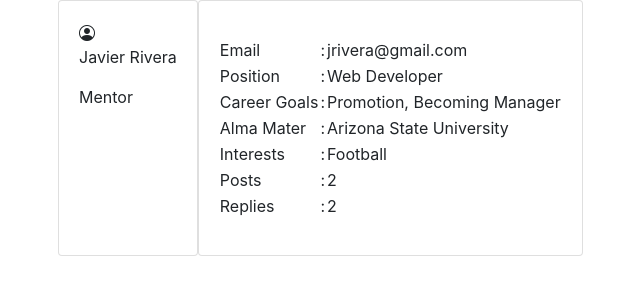
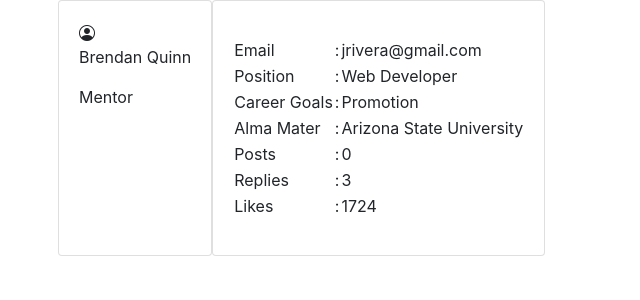
Before and after one commit to ririto90/CIS440-Capstone-Build-2, a PHP site: page /profile.php in a window 1280 px wide. Shown: the part 80-380 px from the top of the page, without its empty margins (12-652 px from the left). Run offline with PHP 8.4, Linux system fonts and the light colour scheme.

Commit message:
Almost done

```diff
--- a/html/profile.php
+++ b/html/profile.php
@@ -4,20 +4,18 @@
     <meta charset="UTF-8">
     <meta http-equiv="X-UA-Compatible" content="IE=edge">
     <meta name="viewport" content="width=device-width, initial-scale=1.0">
-    <!-- Bootstrap CSS -->
+
     <link rel="stylesheet" href="https://maxcdn.bootstrapcdn.com/bootstrap/4.5.2/css/bootstrap.min.css">
-    <!-- jQuery library -->
+
     <script src="https://ajax.googleapis.com/ajax/libs/jquery/3.5.1/jquery.min.js"></script>
-    <!-- Popper JS -->
     <script src="https://cdnjs.cloudflare.com/ajax/libs/popper.js/1.16.0/umd/popper.min.js"></script>
-    <!-- Latest compiled JavaScript -->
     <script src="https://maxcdn.bootstrapcdn.com/bootstrap/4.5.2/js/bootstrap.min.js"></script>
-    <!-- Bootstrap Icons -->
+
     <link rel="stylesheet" href="https://cdn.jsdelivr.net/npm/bootstrap-icons@1.10.3/font/bootstrap-icons.css">
-	<!-- CSS file -->
 	<link rel="stylesheet" type="text/css" href="../style.css">
-	<!-- Javascript -->
+
 	<script type="text/javascript" src="../javascript.js"></script>
+
     <title>Mentor/Mentee Forum</title>
 </head>
 <body class="scroll-top" data-bs-spy="scroll" data-bs-target=".navbar">
@@ -30,7 +28,7 @@
 		<div class="collapse navbar-collapse" id="navbarNavAltMarkup">
         <div class="navbar-nav">
             <a href="./disscussion_board.php" class="nav-link">Discussion</a>
-				<a href="./leaderboard.php" class="nav-link">Leaders</a>
+            <a href="./leaderboard.php" class="nav-link">Leaderboard</a>
             <a href="./prizes.php" class="nav-link">Prizes</a>
             <a onclick="logOut()" class="nav-link">Log Out</a>
         </div>
@@ -38,10 +36,12 @@
 		</div>
 		</div>
     </nav>
+
 <header>
 		<h1 class="page-title">My Profile</h1>
 		<h7 class="page-subtitle">"To be yourself in a world that is constantly trying to make you something else is the greatest accomplishment." ― Ralph Waldo Emerson</h7>
 </header>
+
 <main>
     <div class="container">
         <section id="profileCard">
@@ -50,7 +50,7 @@
         <div class="card-body">
         <div class="card-text">
             <i id="profile" class="bi bi-person-circle"></i>
-                                <p id="name">Javier Rivera</p>
+            <p id="name">Brendan Quinn</p>
             <p id="role">Mentor</p>
         </div>
         </div>
@@ -73,7 +73,7 @@
         <tr>
             <td>Career Goals</td>
             <td>:</td>
-                                        <td>Promotion, Becoming Manager</td>
+            <td>Promotion</td>
             </tr>
         <tr>
             <td>Alma Mater</td>
@@ -81,22 +81,23 @@
             <td>Arizona State University</td>
         </tr>
         <tr>
-                                        <td>Interests</td>
-                                        <td>:</td>
-                                        <td>Football</td>
-                                    </tr>
-                                    <tr>
             <td>Posts</td>
             <td>:</td>
-                                        <td>2</td>
+            <td>0</td>
         </tr>
         <tr>
             <td>Replies</td>
             <td>:</td>
-                                        <td>2</td>
+            <td>3</td>
+        </tr>
+        <tr>
+            <td>Likes</td>
+            <td>:</td>
+            <td>1724</td>
         </tr>
         </table>
         </p>
+
     </div>
     </div>
     </div>
```
Also changed, not shown: html/disscussion_board.php (+19 -32 lines), html/home.php (+18 -28 lines), html/leaderboard.php (+12 -10 lines), html/prizes.php (+12 -5 lines), html/registration.php (+19 -24 lines). Lines whose indentation alone changed are shown as unchanged.
